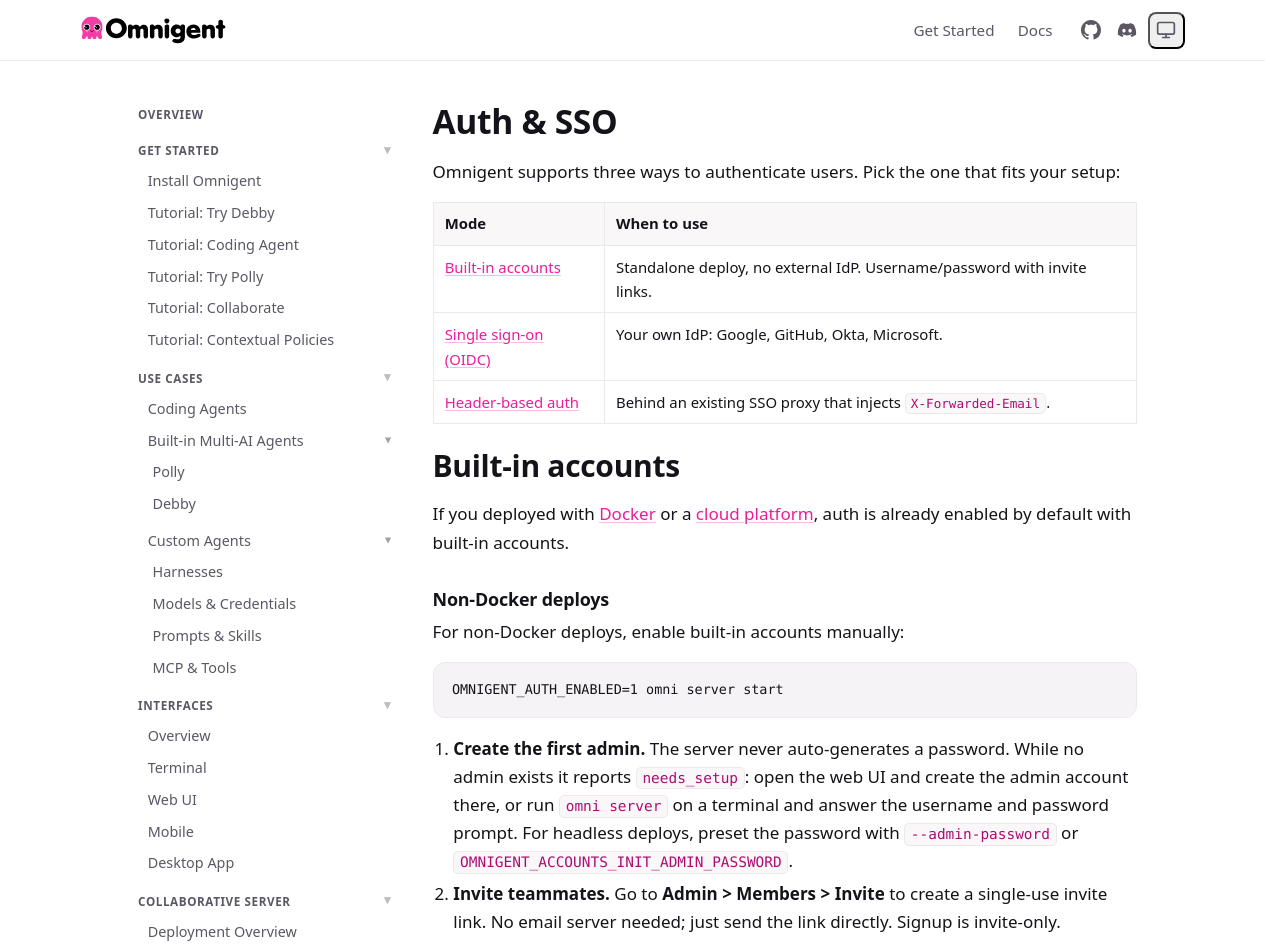
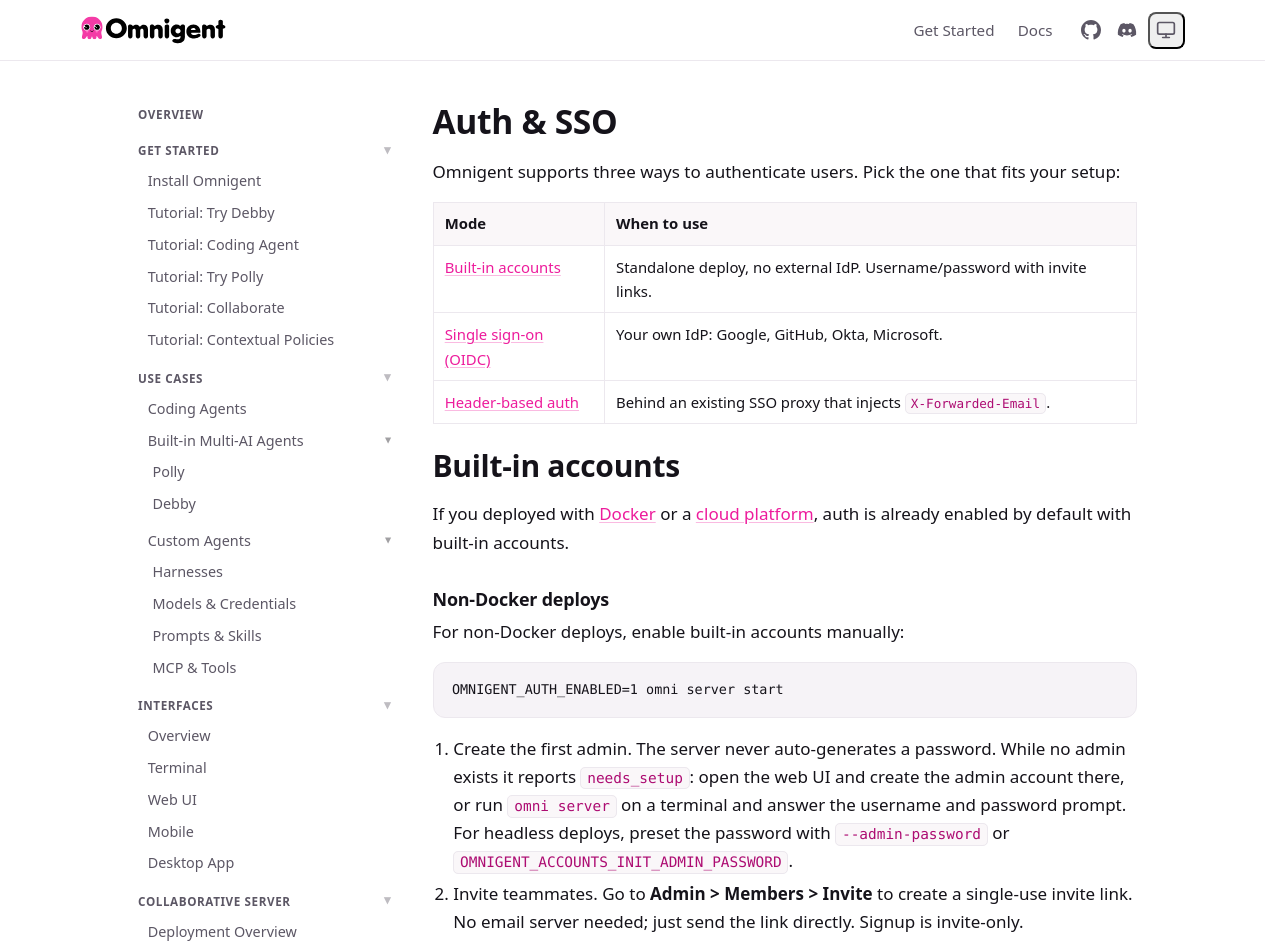
Before and after one commit to omnigent-ai/omnigent-site, a Next.js app: page /docs/collaborate/auth in a window 1280 px wide. Shown: the top 952 px of the page. Built offline with nearby package versions, Linux system fonts and the light colour scheme.

Commit message:
docs: unbold built-in accounts step lead-ins

```diff
--- a/app/docs/collaborate/auth/page.js
+++ b/app/docs/collaborate/auth/page.js
@@ -54,14 +54,14 @@ export default function Page() {
 
       <ol>
         <li>
-          <strong>Create the first admin.</strong> The server never auto-generates a password. While
+          Create the first admin. The server never auto-generates a password. While
           no admin exists it reports <code>needs_setup</code>: open the web UI and create the admin
           account there, or run <code>omni server</code> on a terminal and answer the username and
           password prompt. For headless deploys, preset the password with{" "}
           <code>--admin-password</code> or <code>OMNIGENT_ACCOUNTS_INIT_ADMIN_PASSWORD</code>.
         </li>
         <li>
-          <strong>Invite teammates.</strong> Go to <strong>Admin {">"} Members {">"} Invite</strong>{" "}
+          Invite teammates. Go to <strong>Admin {">"} Members {">"} Invite</strong>{" "}
           to create a single-use invite link. No email server needed; just send the link directly.
           Signup is invite-only.
         </li>
```
